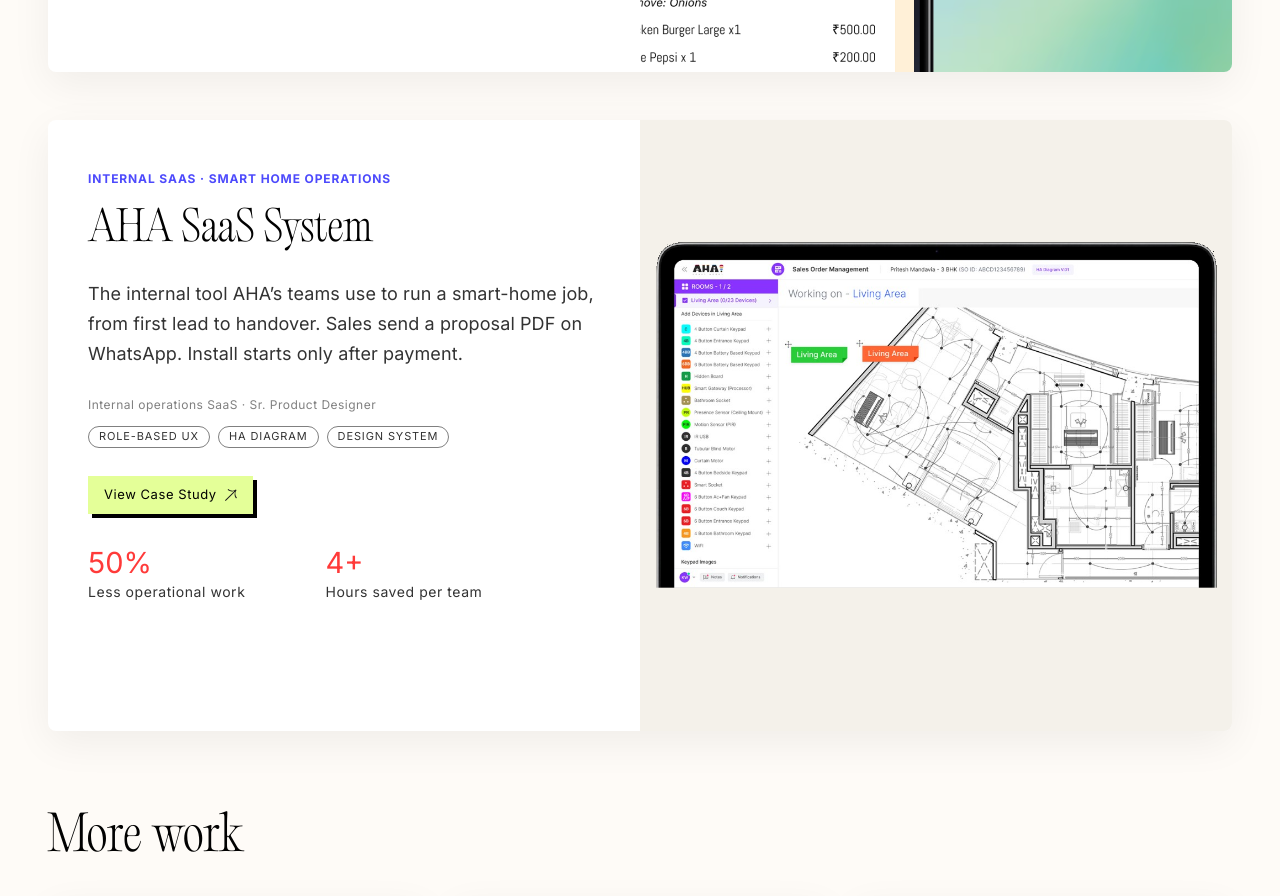
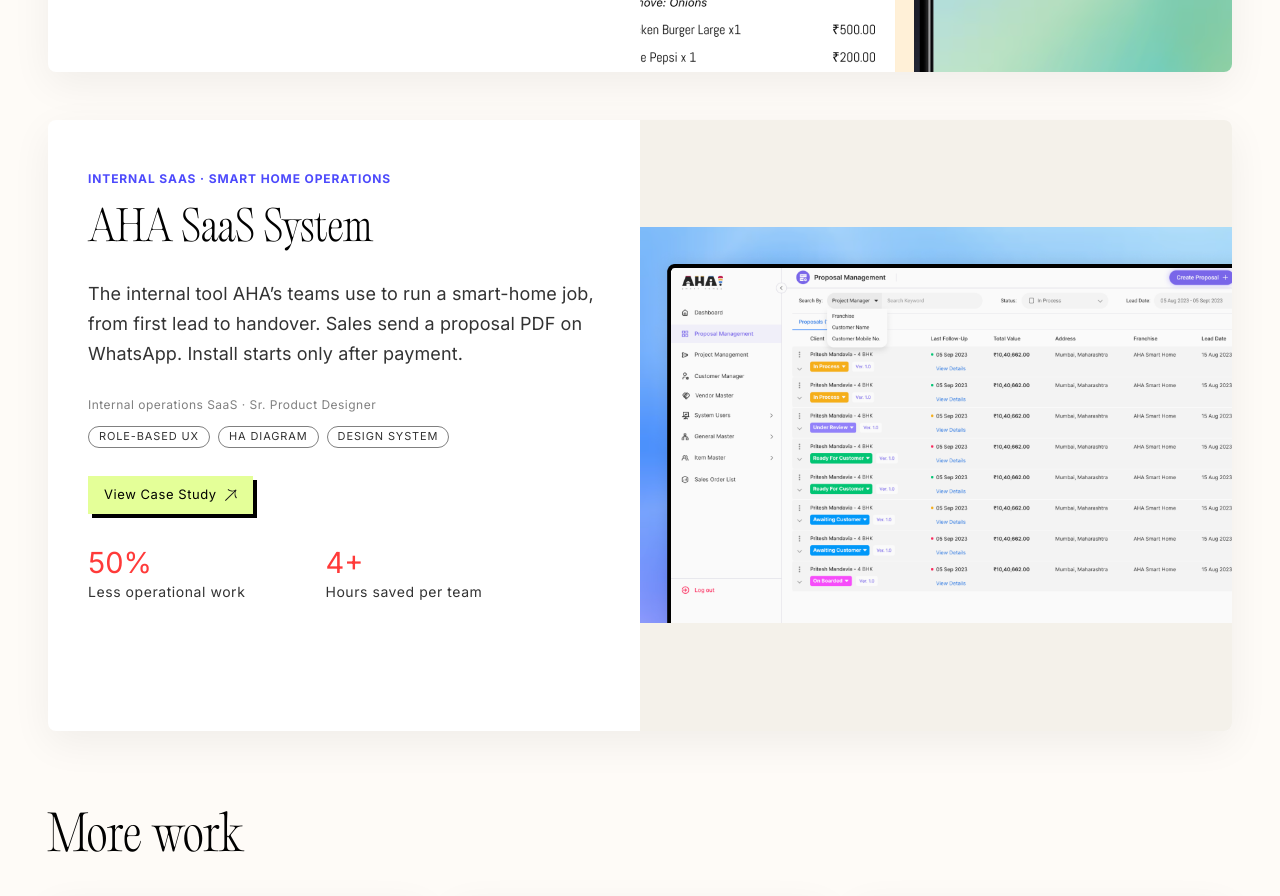
Before and after one commit to lopeshchandekar/Portfolio, a React (Vite) app: page / in a window 1280 px wide. Shown: the part 2400-3296 px from the top of the page. Built offline with nearby package versions, Linux system fonts and the light colour scheme; a web font is replaced by a local one.

Commit message:
Swap the AHA SaaS work card to the Proposal Management laptop shot.
Co-authored-by: Cursor <cursoragent@cursor.com>

```diff
--- a/src/App.tsx
+++ b/src/App.tsx
@@ -261,7 +261,7 @@ function Header() {
 
 function WorkVisual({ type }: { type: (typeof works)[number]["visual"] }) {
   const shots: Partial<Record<(typeof works)[number]["visual"], { src: string; alt: string; contain?: boolean }>> = {
-    saas: { src: "/assets/hero-aha-saas.png?v=3", alt: "AHA SaaS Sales Order Management on a laptop", contain: true },
+    saas: { src: "/assets/hero-aha-saas.png?v=4", alt: "AHA SaaS Proposal Management on a laptop", contain: true },
     landing: { src: "/assets/img-aha-website.png", alt: "AHA Smart Homes website on a laptop" },
     prescrip: { src: "/assets/img-prescrip-app.png", alt: "Prescrip transactions app on a phone" },
     epix: { src: "/assets/img-epix-cinemas.png", alt: "Epix Cinemas website on a laptop" },
```
Also changed, not shown: public/assets/hero-aha-saas.png.
